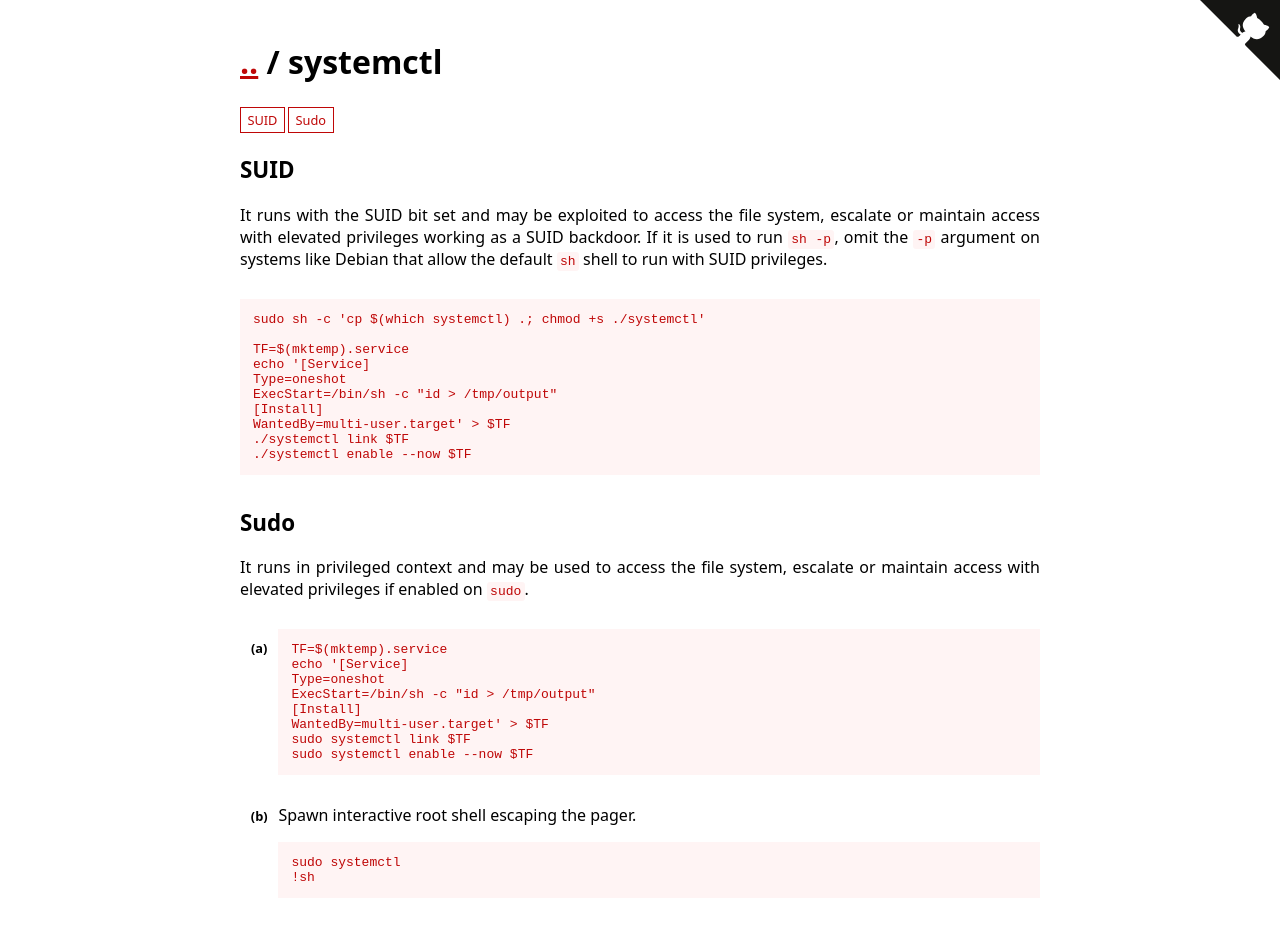
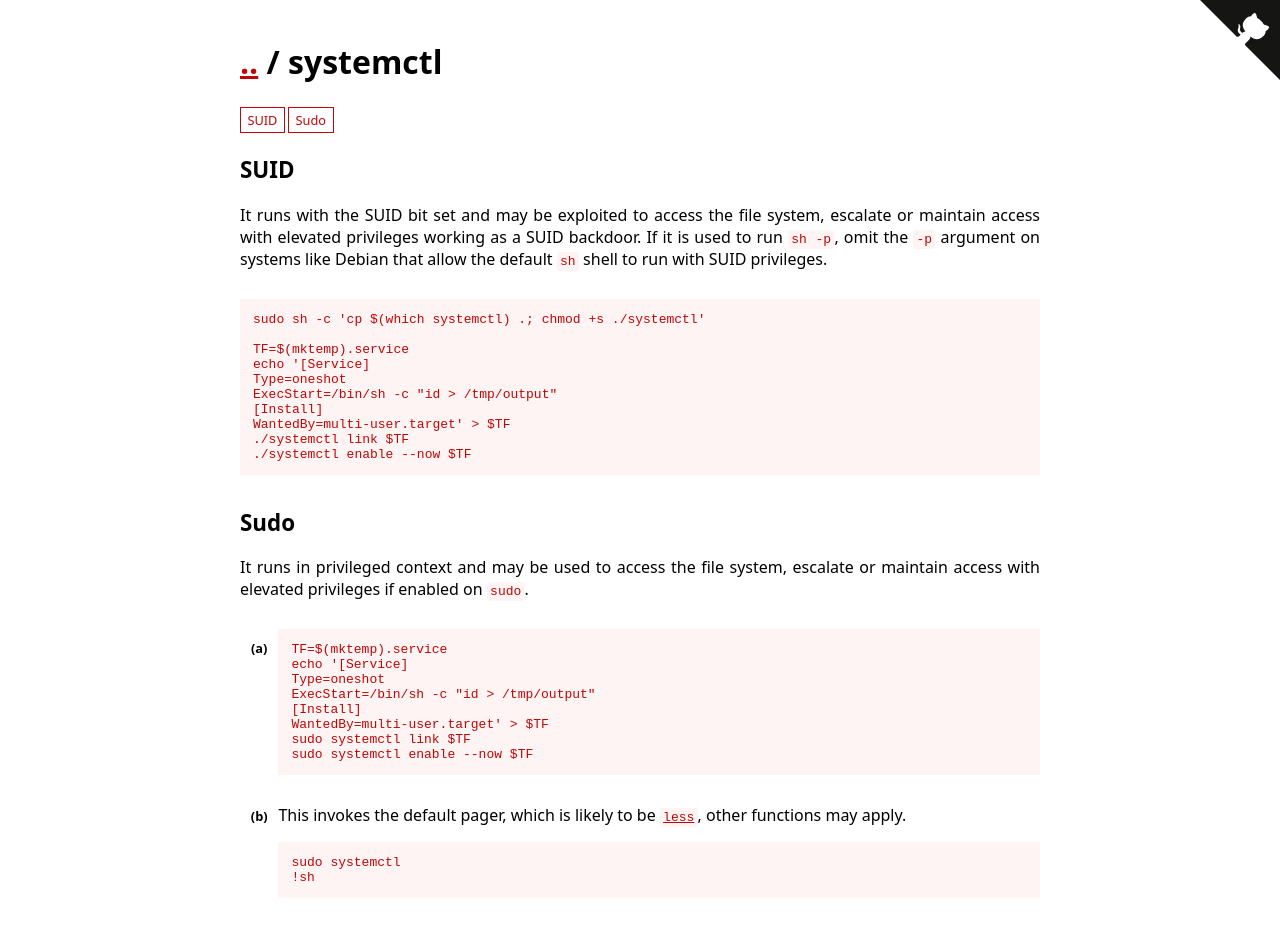
Before and after one commit to GTFOBins/GTFOBins.github.io, a Jekyll site: the page built from _gtfobins/systemctl.md, in a window 1280 px wide. Built offline with Jekyll 4.4.1, drawn with Linux system fonts in a browser that asks for light colours.

Commit message:
Fix systemctl shell pager description

```diff
--- a/_gtfobins/systemctl.md
+++ b/_gtfobins/systemctl.md
@@ -20,8 +20,7 @@ functions:
         WantedBy=multi-user.target' > $TF
         sudo systemctl link $TF
         sudo systemctl enable --now $TF
-    - description: |
-        Spawn interactive root shell escaping the pager.
+    - description: This invokes the default pager, which is likely to be [`less`](/gtfobins/less/), other functions may apply.
       code: |
         sudo systemctl
         !sh
```
